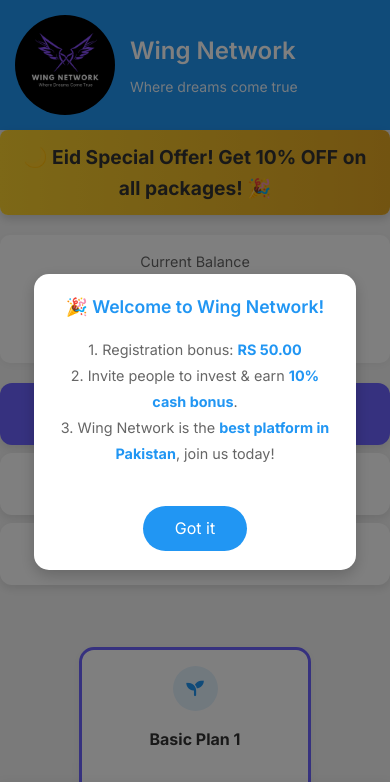
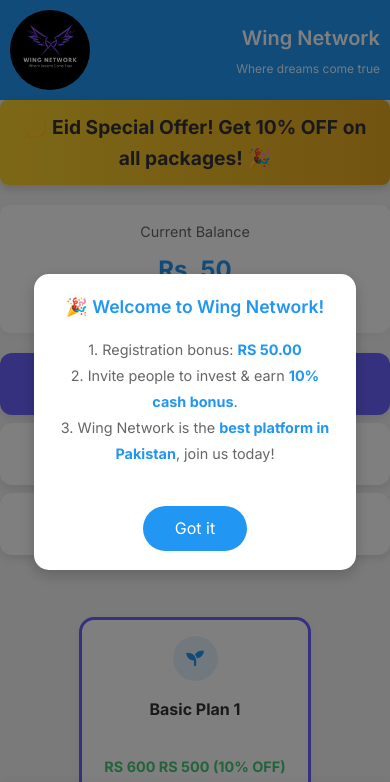
Before and after one commit to Tayyab-cod7/Wing, a plain HTML site: page frontend/public/basic.html in a window 390 px wide. Shown: the top 782 px of the page. Drawn offline with Linux system fonts and the light colour scheme; no server answers; sample sign-in values are in the browser's storage.

Commit message:
Your commit message

```diff
--- a/frontend/public/basic.html
+++ b/frontend/public/basic.html
@@ -74,15 +74,15 @@
             margin: 0;
             border-radius: 0;
             display: flex;
+            justify-content: space-between;
             align-items: center;
             box-shadow: 0 2px 10px rgba(0,0,0,0.1);
             width: 100%;
         }
 
         .top-header .logo-image {
-            width: 100px;
-            height: 100px;
-            margin-right: 15px;
+            width: 120px;
+            height: 120px;
             display: block;
         }
 
@@ -93,15 +93,19 @@
             border-radius: 50%;
         }
 
+        .top-header .brand-text {
+            text-align: right;
+        }
+
         .top-header .brand-text h1 {
-            font-size: 24px;
+            font-size: 28px;
             margin: 0;
             font-weight: 600;
         }
 
         .top-header .brand-text p {
             margin: 5px 0 0;
-            font-size: 14px;
+            font-size: 16px;
             opacity: 0.9;
         }
 
@@ -392,6 +396,19 @@
                 font-size: 1.2rem;
             }
 
+            .top-header .logo-image {
+                width: 100px;
+                height: 100px;
+            }
+
+            .top-header .brand-text h1 {
+                font-size: 24px;
+            }
+
+            .top-header .brand-text p {
+                font-size: 14px;
+            }
+
             .main-content {
                 padding: 4rem 1rem 5rem;
             }
@@ -451,6 +468,23 @@
         @media (max-width: 480px) {
             .header h1 {
                 font-size: 1.1rem;
+            }
+
+            .top-header {
+                padding: 10px;
+            }
+
+            .top-header .logo-image {
+                width: 80px;
+                height: 80px;
+            }
+
+            .top-header .brand-text h1 {
+                font-size: 20px;
+            }
+
+            .top-header .brand-text p {
+                font-size: 12px;
             }
 
             .balance-display {
```
Also changed, not shown: frontend/public/premium.html (+39 -5 lines), frontend/public/pro.html (+39 -5 lines).
